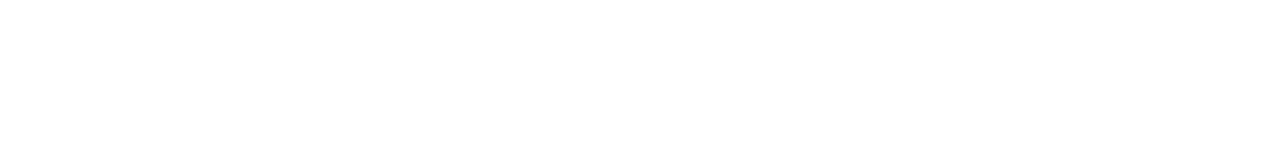
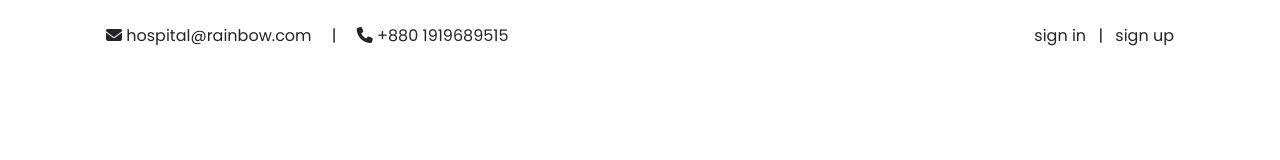
Before and after one commit to Shah-Md-Jihan/rainbow-hospital, a plain HTML site: page index.html in a window 1280 px wide. Drawn offline with nearby package versions, Linux system fonts and the light colour scheme.

Commit message:
header top part task done

```diff
--- a/css/style.css
+++ b/css/style.css
@@ -3,4 +3,13 @@
 
 body {
     font-family: 'Poppins', sans-serif;
+    max-width: 1400px;
 }
+
+
+/*------------------------ header section styles -------------------------*/
+
+.header_top {
+    background-color: #fff;
+    font-size: 16px;
+}
--- a/index.html
+++ b/index.html
@@ -15,7 +15,29 @@
     <link rel="stylesheet" href="css/style.css">
 </head>
 
-<body>
+<body class="text-dark">
+    <!-- header start -->
+    <header class="container">
+        <!-- header top start -->
+        <section class="header_top p-4">
+            <div class="d-flex justify-content-between">
+                <div>
+                    <span class="me-3"><i class="fa-solid fa-envelope"></i> hospital@rainbow.com</span>
+                    <span>|</span>
+                    <span class="ms-3"><i class="fa-solid fa-phone"></i> +880 1919689515</span>
+                </div>
+                <div>
+                    <a href="" class="text-decoration-none text-dark pe-2">sign in</a>
+                    <span>|</span>
+                    <a href="" class="text-decoration-none text-dark ps-2">sign up</a>
+                </div>
+            </div>
+        </section>
+        <!-- header top end -->
+    </header>
+    <!-- header end -->
+
+
 
     <!-- bootstrap js link -->
     <script src="https://cdn.jsdelivr.net/npm/bootstrap@5.2.1/dist/js/bootstrap.bundle.min.js"
```
